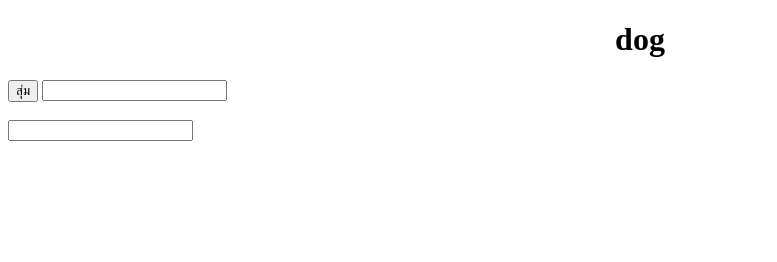
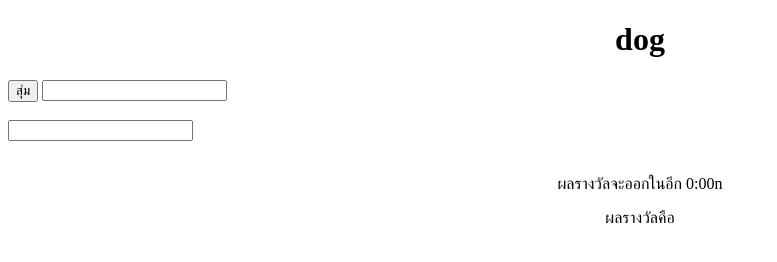
Before and after one commit to xsieux292/Hack-kratone-Project, a plain HTML site: page index.html in a window 1280 px wide. Shown: the whole page, without its empty margins (0-777 px from the left). Drawn offline with Linux system fonts and the light colour scheme.

Commit message:
Update index.html

```diff
--- a/index.html
+++ b/index.html
@@ -13,8 +13,10 @@
 
   <input type="text" id="num"><br><br>
   <input type="text" id="num"><br><br>
-  </form>
-
+  <CENTER>
+  <p>ผลรางวัลจะออกในอีก 0:00n </p>
+  <p>ผลรางวัลคือ</p>
+  </CENTER>
 </BODY>
 
 </html>
```
Lines whose indentation alone changed are shown as unchanged.
